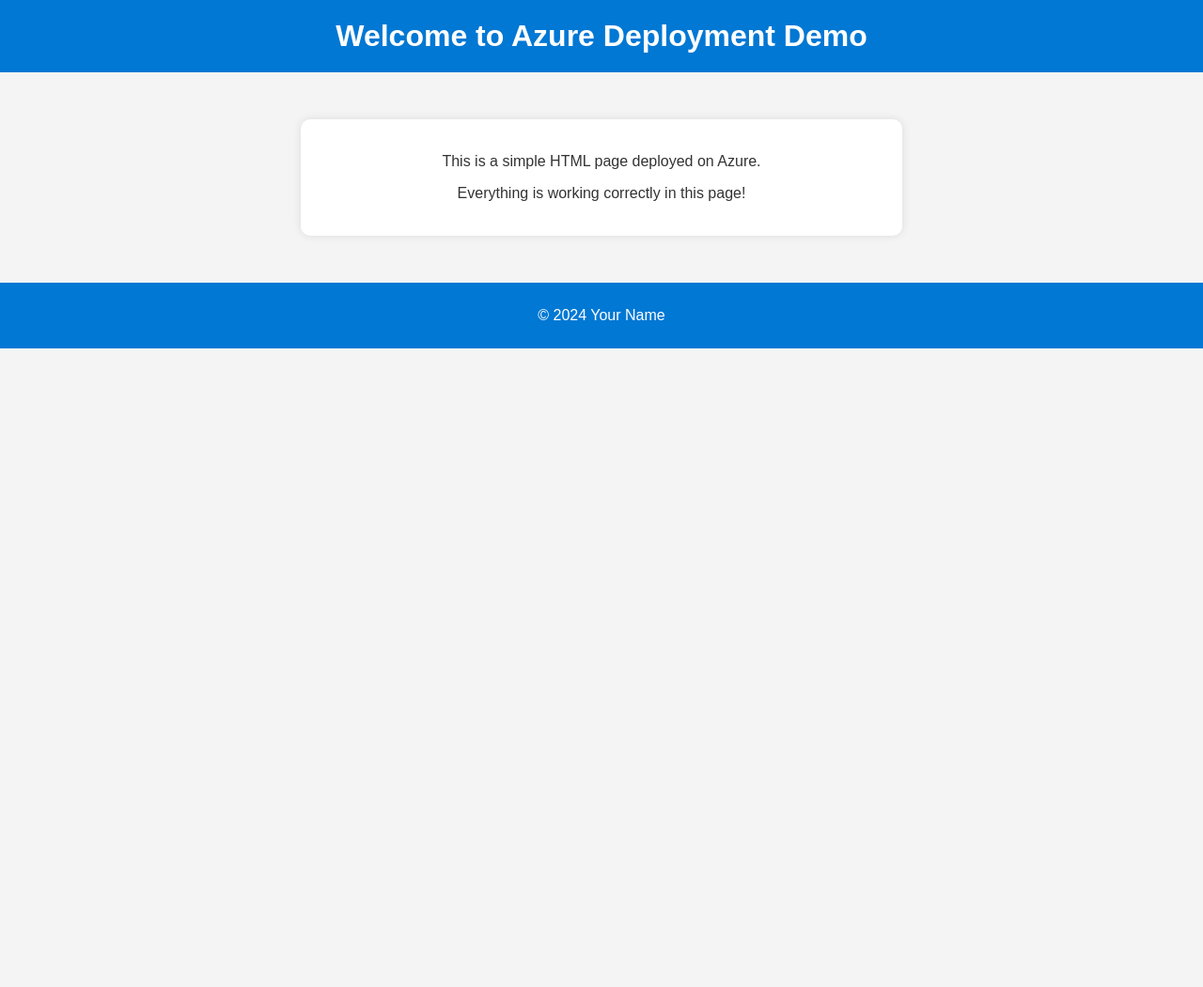
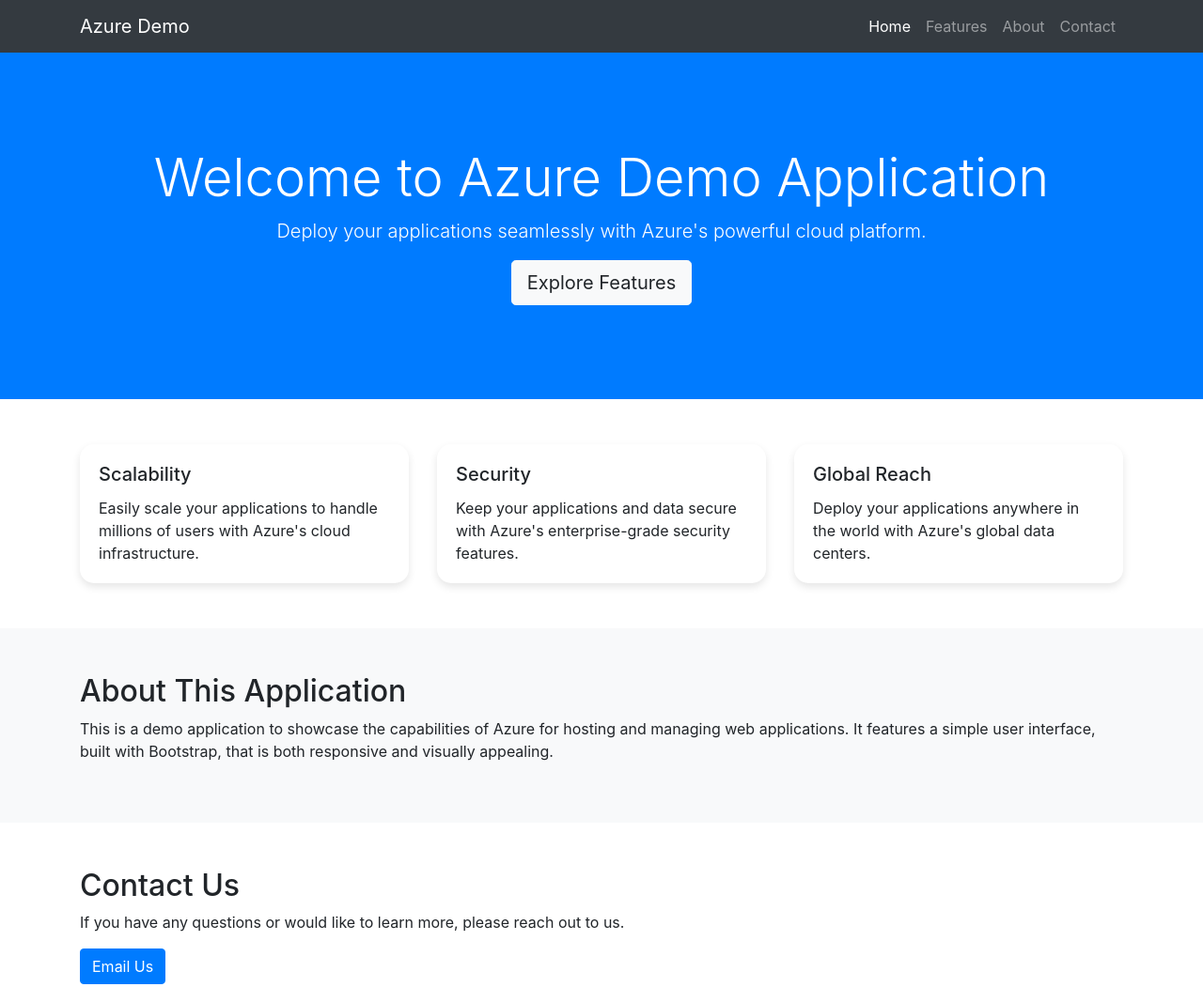
Before and after one commit to Himen78/AzureStaticApp, a plain HTML site: page index.html in a window 1280 px wide. Shown: the whole page at 94% size. Before the commit the page ends 800 px from the top, so only its background shows below. Drawn offline with nearby package versions, Linux system fonts and the light colour scheme.

Commit message:
Update index.html

```diff
--- a/index.html
+++ b/index.html
@@ -1,54 +1,127 @@
 <!DOCTYPE html>
 <html lang="en">
+
 <head>
     <meta charset="UTF-8">
     <meta name="viewport" content="width=device-width, initial-scale=1.0">
-    <title>Azure Deployment Demo</title>
+    <title>Azure Demo Application</title>
+    <!-- Bootstrap CSS -->
+    <link href="https://stackpath.bootstrapcdn.com/bootstrap/4.5.2/css/bootstrap.min.css" rel="stylesheet">
     <style>
         body {
-            font-family: Arial, sans-serif;
+            padding-top: 56px;
+        }
+
+        .hero {
+            background-color: #007bff;
+            color: white;
+            padding: 100px 0;
             text-align: center;
-            margin: 0;
-            padding: 0;
-            background-color: #f4f4f4;
-            color: #333;
         }
-        header {
-            background-color: #0078D4;
-            padding: 20px;
-            color: white;
+
+        .feature-card {
+            border: none;
+            border-radius: 15px;
+            box-shadow: 0 4px 8px rgba(0, 0, 0, 0.1);
+            transition: transform 0.3s ease;
         }
-        h1 {
-            margin: 0;
-        }
-        .content {
-            margin: 50px auto;
-            max-width: 600px;
-            padding: 20px;
-            background-color: white;
-            border-radius: 10px;
-            box-shadow: 0 0 10px rgba(0, 0, 0, 0.1);
-        }
-        footer {
-            margin-top: 20px;
-            padding: 10px;
-            background-color: #0078D4;
-            color: white;
+
+        .feature-card:hover {
+            transform: translateY(-5px);
         }
     </style>
 </head>
+
 <body>
-    <header>
-        <h1>Welcome to Azure Deployment Demo</h1>
-    </header>
+    <!-- Navigation -->
+    <nav class="navbar navbar-expand-lg navbar-dark bg-dark fixed-top">
+        <div class="container">
+            <a class="navbar-brand" href="#">Azure Demo</a>
+            <button class="navbar-toggler" type="button" data-toggle="collapse" data-target="#navbarResponsive"
+                aria-controls="navbarResponsive" aria-expanded="false" aria-label="Toggle navigation">
+                <span class="navbar-toggler-icon"></span>
+            </button>
+            <div class="collapse navbar-collapse" id="navbarResponsive">
+                <ul class="navbar-nav ml-auto">
+                    <li class="nav-item active">
+                        <a class="nav-link" href="#">Home</a>
+                    </li>
+                    <li class="nav-item">
+                        <a class="nav-link" href="#features">Features</a>
+                    </li>
+                    <li class="nav-item">
+                        <a class="nav-link" href="#about">About</a>
+                    </li>
+                    <li class="nav-item">
+                        <a class="nav-link" href="#contact">Contact</a>
+                    </li>
+                </ul>
+            </div>
+        </div>
+    </nav>
 
-    <div class="content">
-        <p>This is a simple HTML page deployed on Azure.</p>
-        <p>Everything is working correctly in this page!</p>
-    </div>
+    <!-- Hero Section -->
+    <section class="hero">
+        <div class="container">
+            <h1 class="display-4">Welcome to Azure Demo Application</h1>
+            <p class="lead">Deploy your applications seamlessly with Azure's powerful cloud platform.</p>
+            <a href="#features" class="btn btn-light btn-lg">Explore Features</a>
+        </div>
+    </section>
 
-    <footer>
-        <p>&copy; 2024 Your Name</p>
-    </footer>
+    <!-- Features Section -->
+    <section id="features" class="py-5">
+        <div class="container">
+            <div class="row">
+                <div class="col-md-4">
+                    <div class="card feature-card">
+                        <div class="card-body">
+                            <h5 class="card-title">Scalability</h5>
+                            <p class="card-text">Easily scale your applications to handle millions of users with Azure's cloud infrastructure.</p>
+                        </div>
+                    </div>
+                </div>
+                <div class="col-md-4">
+                    <div class="card feature-card">
+                        <div class="card-body">
+                            <h5 class="card-title">Security</h5>
+                            <p class="card-text">Keep your applications and data secure with Azure's enterprise-grade security features.</p>
+                        </div>
+                    </div>
+                </div>
+                <div class="col-md-4">
+                    <div class="card feature-card">
+                        <div class="card-body">
+                            <h5 class="card-title">Global Reach</h5>
+                            <p class="card-text">Deploy your applications anywhere in the world with Azure's global data centers.</p>
+                        </div>
+                    </div>
+                </div>
+            </div>
+        </div>
+    </section>
+
+    <!-- About Section -->
+    <section id="about" class="py-5 bg-light">
+        <div class="container">
+            <h2>About This Application</h2>
+            <p>This is a demo application to showcase the capabilities of Azure for hosting and managing web applications. It features a simple user interface, built with Bootstrap, that is both responsive and visually appealing.</p>
+        </div>
+    </section>
+
+    <!-- Contact Section -->
+    <section id="contact" class="py-5">
+        <div class="container">
+            <h2>Contact Us</h2>
+            <p>If you have any questions or would like to learn more, please reach out to us.</p>
+            <a href="mailto:info@azure-demo.com" class="btn btn-primary">Email Us</a>
+        </div>
+    </section>
+
+    <!-- Bootstrap JS and dependencies -->
+    <script src="https://code.jquery.com/jquery-3.5.1.slim.min.js"></script>
+    <script src="https://cdn.jsdelivr.net/npm/@popperjs/core@2.9.2/dist/umd/popper.min.js"></script>
+    <script src="https://stackpath.bootstrapcdn.com/bootstrap/4.5.2/js/bootstrap.min.js"></script>
 </body>
+
 </html>
```
